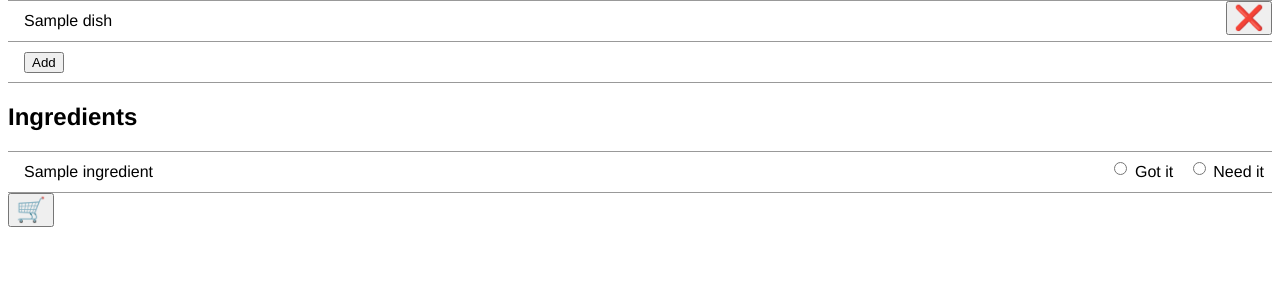
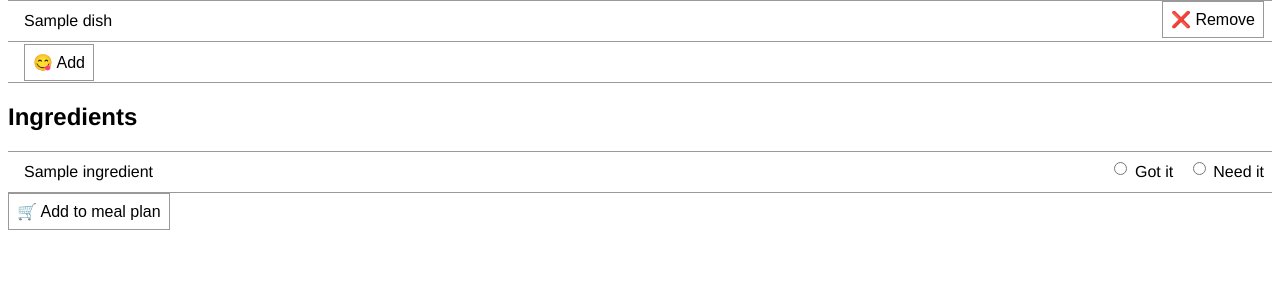
Before and after one commit to dhwthompson/trencher, a Django app: template plan/templates/plan/shop.html in a window 1280 px wide. Shown: the part 77-377 px from the top of the page. Run offline with Django 3.2, Linux system fonts and the light colour scheme; the template is opened without the code that fills it: most values are stand-ins (such as "Sample title", 1, 10 or a date in 2020).

Commit message:
Standardise button content and formatting
When the buttons have both an emojum and some explanatory text, it's a
little easier to figure out what on earth clicking on them is going to
do.

I've also cleaned up the formatting so that they look a little less like
old-school buttons.

```diff
--- a/plan/templates/plan/index.html
+++ b/plan/templates/plan/index.html
@@ -21,11 +21,11 @@
           {% endif %}
           <form method="POST" action="{% url 'complete' pk=meal.id %}">
               {% csrf_token %}
-              <button type="submit">✅</button>
+              <button type="submit">✅ Eaten</button>
           </form>
           <form method="POST" action="{% url 'cancel' pk=meal.id %}">
               {% csrf_token %}
-              <button type="submit">❌</button>
+              <button type="submit">❌ Not eaten</button>
           </form>
         </li>
         {% endfor %}
--- a/plan/templates/plan/shop.html
+++ b/plan/templates/plan/shop.html
@@ -17,7 +17,7 @@
             <span class="meal-name">{{ meal.dish.name }}</span>
             <form method="POST" action="{% url 'delete' pk=meal.id %}">
                 {% csrf_token %}
-                <button type="submit">❌</button>
+                <button type="submit">❌ Remove</button>
             </form>
         </li>
         {% endfor %}
@@ -25,7 +25,7 @@
           <form method="POST" class="new-meal">
               {% csrf_token %}
               {{ new_meal_form }}
-              <input type="submit" value="Add">
+              <button type="submit">😋 Add</button>
           </form>
         </li>
         </ul>
@@ -49,7 +49,7 @@
             </li>
             {% endfor %}
           </ul>
-          <button type="submit">🛒</button>
+          <button type="submit">🛒 Add to meal plan</button>
         </form>
         {% endif %}
         {% if no_ingredient_dishes %}
--- a/static/css/style.css
+++ b/static/css/style.css
@@ -64,5 +64,10 @@ header a {
 }
 
 form button {
-    font-size: 1.5em;
+    background-color: transparent;
+    border: solid #999 1px;
+    font-size: 1em;
+    margin-right: 0.5em;
+    padding: 0.5em;
+    white-space: nowrap;
 }
```
